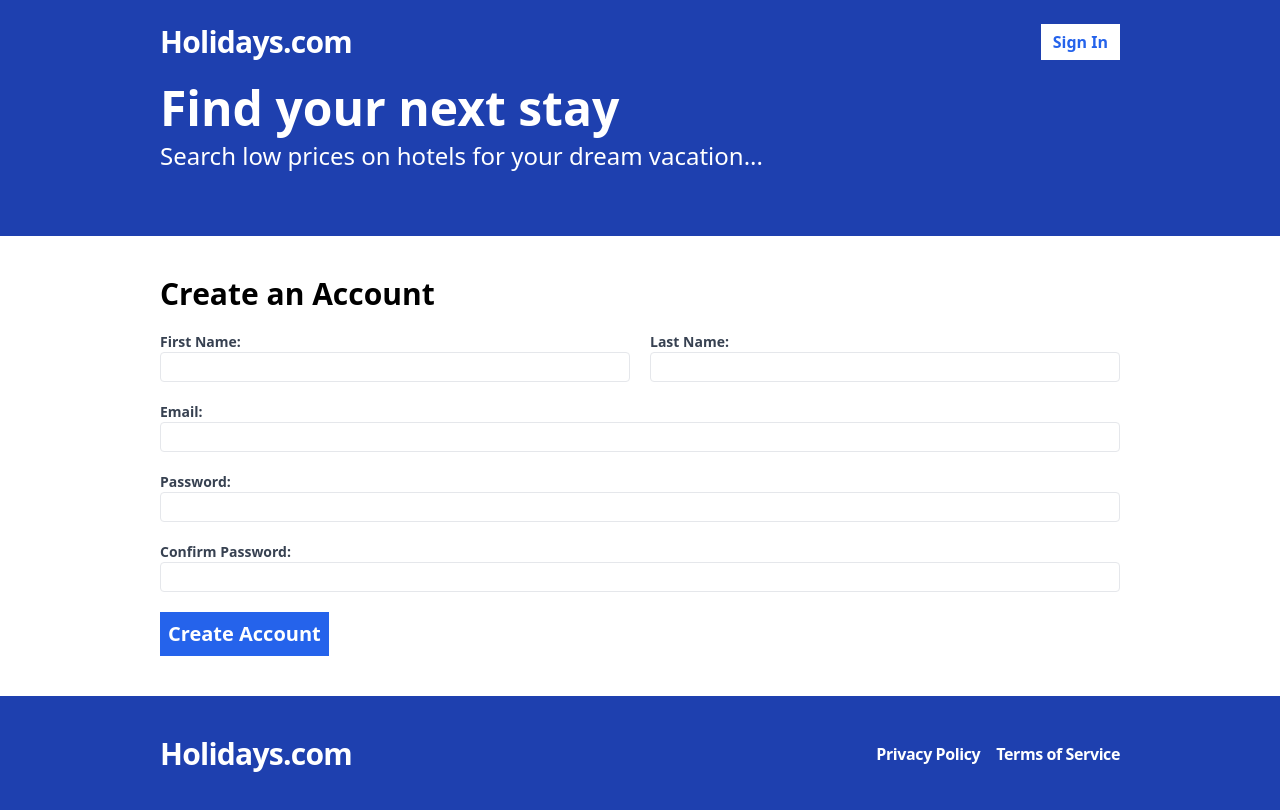
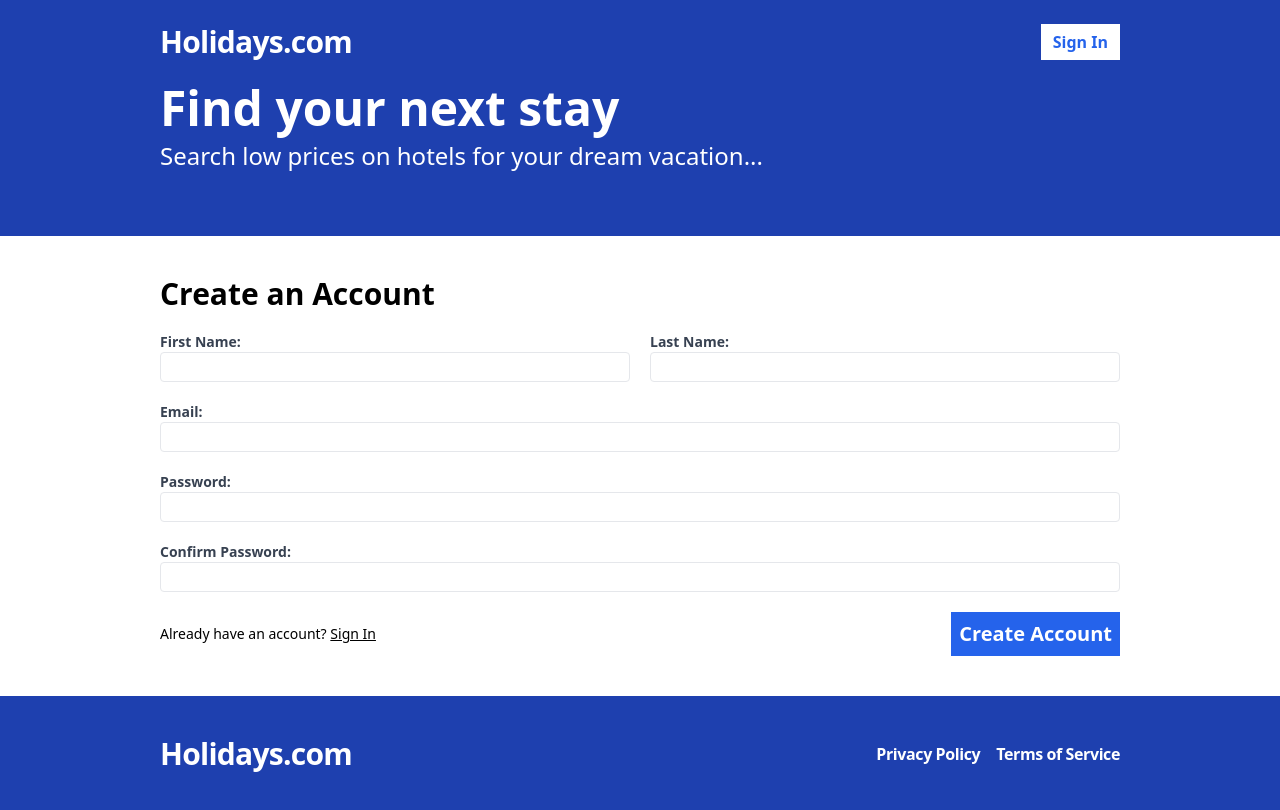
Before and after one commit to ValentinaRoy/Hotel-Booking-App, a React (Vite) app in the folder frontend/: page /register in a window 1280 px wide. Built offline with nearby package versions, Linux system fonts and the light colour scheme; no server answers.

Commit message:
fixed register page

```diff
--- a/frontend/src/pages/Register.tsx
+++ b/frontend/src/pages/Register.tsx
@@ -2,7 +2,7 @@
 import { useMutation, useQueryClient } from "react-query";
 import * as apiClient from '../api-client'
 import { useAppContext } from "../contexts/AppContext";
-import {  useNavigate } from "react-router-dom";
+import { Link, useNavigate } from "react-router-dom";
 
 export type RegisterFormData = {
   firstName: string,
@@ -112,7 +112,10 @@
             <span className="text-red-500">{errors.confirmPassword.message}</span>
           )}
       </label>
-      <span>
+      <span className="flex items-center justify-between ">
+        <span className="text-sm">
+          Already have an account? <Link className="underline" to="/sign-in">Sign In</Link>
+        </span>
         <button type="submit" className="bg-blue-600 text-white p-2 font-bold hover:bg-blue-500 text-xl">Create Account</button>
       </span>
     </form>
```
Also changed, not shown: 1 other file (tests, documents, lock files or other folders).
